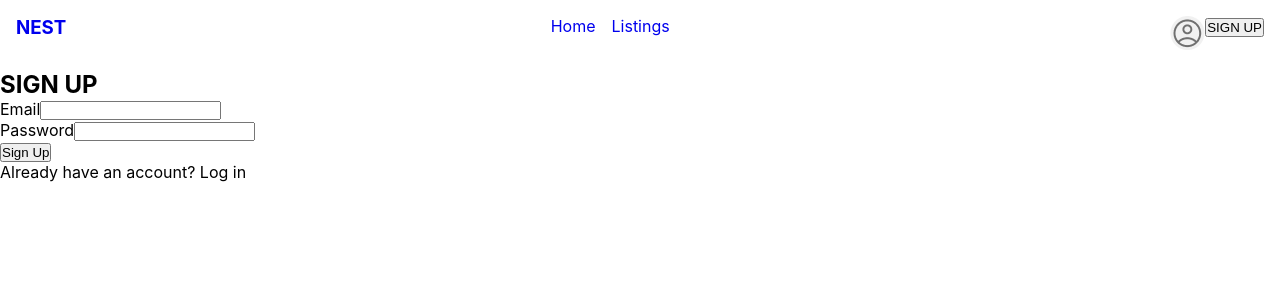
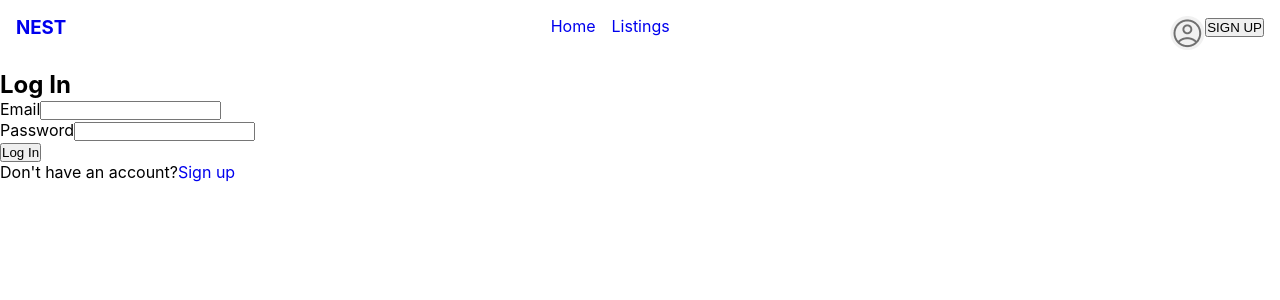
Before and after one commit to stebnj/steven-joo-capstone-project, a React (Create React App) app in the folder client/: page /login in a window 1280 px wide. Shown: the top 300 px of the page. Built offline with nearby package versions, Linux system fonts and the light colour scheme; no server answers.

Commit message:
add links between signup and login

```diff
--- a/client/src/components/Login/Login.js
+++ b/client/src/components/Login/Login.js
@@ -1,6 +1,7 @@
 import React, { useState } from 'react'
 import { useRef } from 'react'
 import { useAuth } from '../../contexts/AuthContext'
+import { Link } from 'react-router-dom'
 
 export default function Login() {
     const emailRef = useRef()
@@ -29,7 +30,7 @@
     <main>
         <section>
             <h2>
-                SIGN UP
+                Log In
             </h2>
 
             {error}
@@ -48,11 +49,11 @@
                     </label>
                     <input type="password" ref={passwordRef} required/>
                 </div>
-                <button disabled={loading} type="submit">Sign Up</button>
+                <button disabled={loading} type="submit">Log In</button>
             </form>
         </section>
         <section>
-            <p>Already have an account? Log in</p>
+            <p>Don't have an account?<Link to="/signup">Sign up</Link> </p>
         </section>
     </main>
   )
--- a/client/src/components/SIgnup/Signup.js
+++ b/client/src/components/SIgnup/Signup.js
@@ -1,6 +1,7 @@
 import React, { useState } from 'react'
 import { useRef } from 'react'
 import { useAuth } from '../../contexts/AuthContext'
+import { Link } from 'react-router-dom'
 
 export default function Signup() {
     const emailRef = useRef()
@@ -63,7 +64,7 @@
             </form>
         </section>
         <section>
-            <p>Already have an account? Log in</p>
+            <p>Already have an account? <Link to="/login">Log in</Link> </p>
         </section>
     </main>
   )
```
